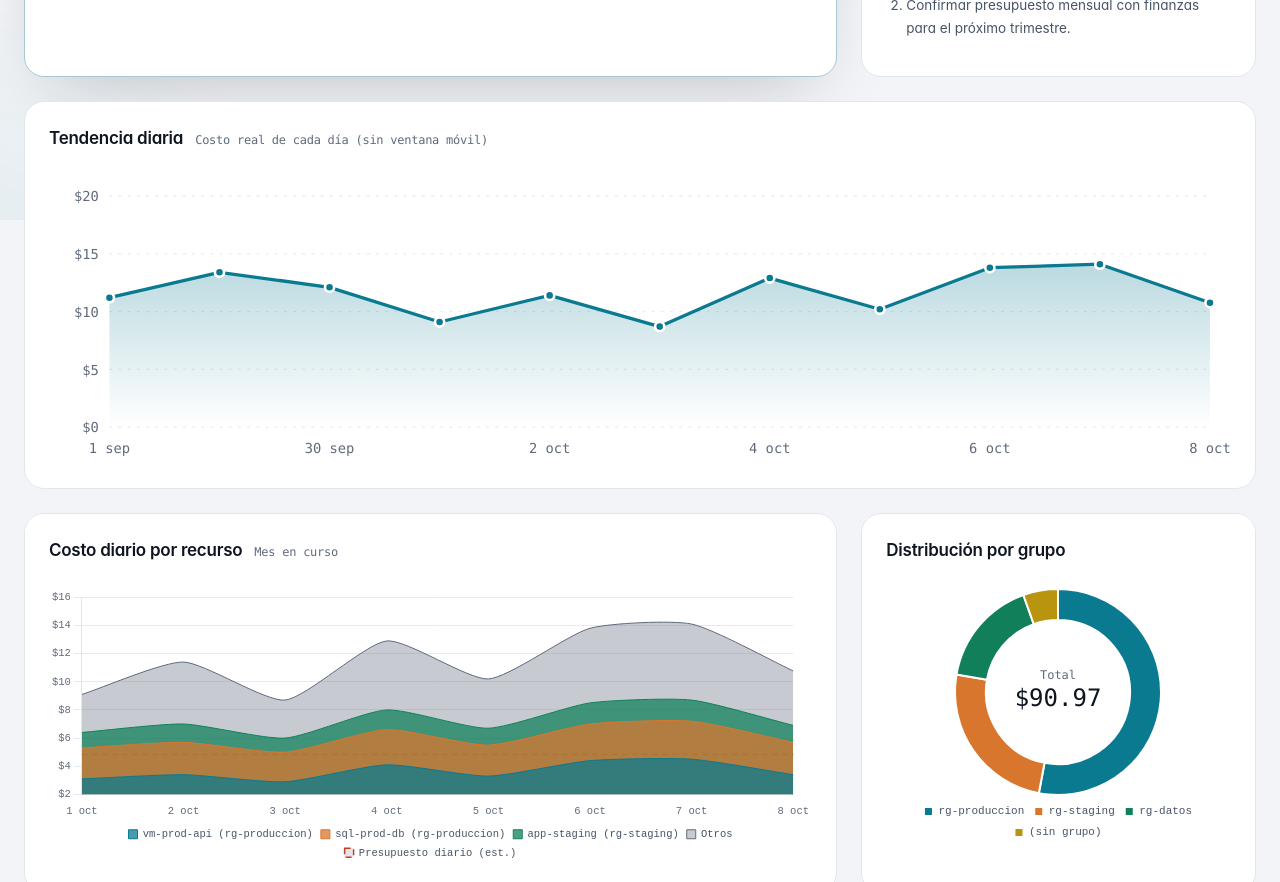
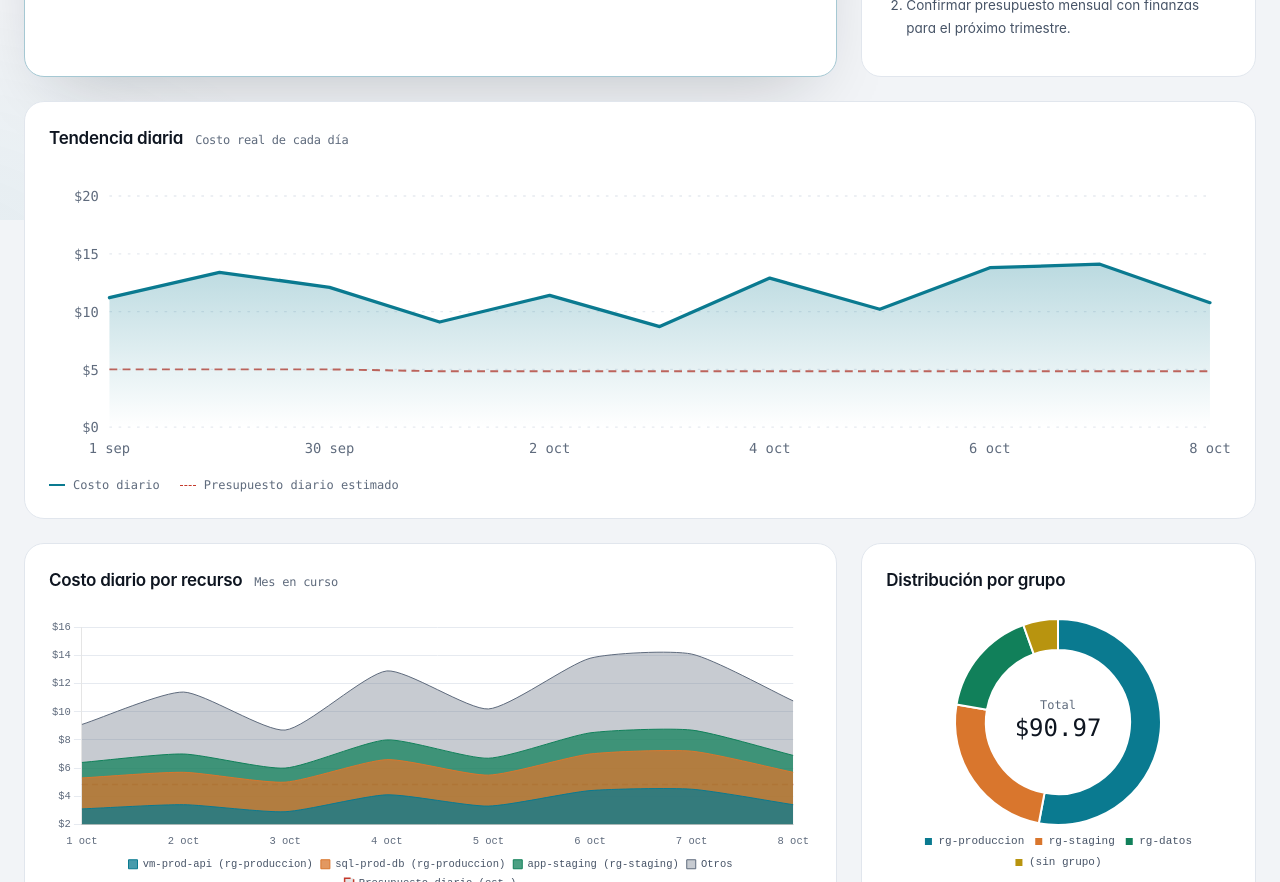
Before and after one commit to vicoscanseco/dashboard-cost-azure, a Vue app: page / in a window 1280 px wide. Shown: the part 580-1462 px from the top of the page. Built offline with nearby package versions, Linux system fonts and the light colour scheme.

Commit message:
feat: implement dynamic chart loading and enhance component interactions with new animations and budget tracking

```diff
--- a/src/App.vue
+++ b/src/App.vue
@@ -44,6 +44,7 @@ onMounted(load);
 
       <div class="grid">
         <HeroCard
+          id="card-hero"
           class="col-8"
           :mtd="mtd"
           :history="monthHistory"
@@ -53,12 +54,12 @@ onMounted(load);
         />
         <AnalysisCard class="col-4" :text="state.analysisText" />
 
-        <TrendCard class="col-12" :history="monthHistory" />
+        <TrendCard class="col-12" :history="monthHistory" :monthly-budget="state.data.monthlyBudget" />
 
         <MonthByResourceCard class="col-8" :month-by-resource="state.data.monthByResource" :monthly-budget="state.data.monthlyBudget" :theme-tick="themeTick" />
         <DonutCard class="col-4" :groups="state.data.byResourceGroup || []" :theme-tick="themeTick" />
 
-        <GroupsCard class="col-6" :groups="state.data.byResourceGroup || []" />
+        <GroupsCard id="card-groups" class="col-6" :groups="state.data.byResourceGroup || []" />
         <ServicesCard class="col-6" :services="state.data.byService || []" />
 
         <HeatmapCard
@@ -71,7 +72,7 @@ onMounted(load);
           empty-msg="Aún no hay historial por grupo disponible. Se necesitan al menos 2 días registrados."
         />
 
-        <ResourcesTableCard class="col-7" :resources="state.data.byResource || []" :resource-comparisons="state.data.resourceComparisons || []" />
+        <ResourcesTableCard id="card-resources" class="col-7" :resources="state.data.byResource || []" :resource-comparisons="state.data.resourceComparisons || []" />
         <MonthsCard
           class="col-5"
           :history="monthHistory"
--- a/src/components/AnomalyStrip.vue
+++ b/src/components/AnomalyStrip.vue
@@ -17,6 +17,19 @@ const badges = computed(() =>
   buildAnomalyBadges(props.groups, props.resources, props.history, props.monthlyBudget, props.monthToDateSoFar, props.monthlyFinals)
 );
 
+const TARGETS = { budget: 'card-hero', group: 'card-groups', resource: 'card-resources' };
+
+function goTo(b) {
+  const el = document.getElementById(TARGETS[b.kind]);
+  if (!el) return;
+  const calm = window.matchMedia('(prefers-reduced-motion: reduce)').matches;
+  el.scrollIntoView({ behavior: calm ? 'auto' : 'smooth', block: 'center' });
+  el.classList.remove('flash');
+  void el.offsetWidth; // reinicia la animación si se pulsa dos veces
+  el.classList.add('flash');
+  setTimeout(() => el.classList.remove('flash'), 1600);
+}
+
 function badgeText(b) {
   if (b.kind === 'budget') return `Proyección del mes ${fmtUSD(b.forecast)} supera el presupuesto (+${b.overPct}%)`;
   if (b.kind === 'group') return `${b.name} subió +${b.deltaPct}% (${fmtUSD(b.prevCost)} → ${fmtUSD(b.cost)})`;
@@ -26,10 +39,10 @@ function badgeText(b) {
 
 <template>
   <div v-if="badges.length" class="anomaly-strip rise">
-    <div v-for="(b, i) in badges" :key="i" :class="['anomaly-badge', b.critical ? 'sev-critical' : 'sev-warning']">
+    <button v-for="(b, i) in badges" :key="i" type="button" :class="['anomaly-badge', b.critical ? 'sev-critical' : 'sev-warning']" @click="goTo(b)">
       <component :is="b.critical ? PhWarningOctagon : PhWarning" class="anomaly-icon" :size="18" weight="bold" />
       <span>{{ badgeText(b) }}</span>
-    </div>
+    </button>
   </div>
 </template>
 
@@ -39,7 +52,11 @@ function badgeText(b) {
   display: flex; align-items: center; gap: var(--space-2);
   background: var(--surface-1); border: 1px solid var(--border); border-radius: var(--radius-md);
   padding: 10px 14px; font-size: var(--fs-sm); color: var(--text-primary);
+  font: inherit; font-size: var(--fs-sm); text-align: left; cursor: pointer;
+  transition: transform .2s var(--ease), border-color .2s var(--ease);
 }
+.anomaly-badge:hover { transform: translateY(-1px); }
+.anomaly-badge:active { transform: scale(0.98); }
 .anomaly-badge.sev-critical { background: var(--critical-bg); border-color: color-mix(in srgb, var(--critical) 40%, var(--border)); }
 .anomaly-badge.sev-warning { background: var(--warning-bg); border-color: color-mix(in srgb, var(--warning) 40%, var(--border)); }
 .sev-critical .anomaly-icon { color: var(--critical); }
--- a/src/components/TrendCard.vue
+++ b/src/components/TrendCard.vue
@@ -2,19 +2,32 @@
 import { computed, ref } from 'vue';
 import { fmtUSD, fmtDate } from '../lib/format.js';
 
-const props = defineProps({ history: { type: Array, default: () => [] } });
+const props = defineProps({
+  history: { type: Array, default: () => [] },
+  monthlyBudget: { type: Number, default: null }
+});
 
 const W = 900, H = 220, padL = 46, padR = 16, padT = 16, padB = 28;
 const innerW = W - padL - padR, innerH = H - padT - padB;
 
+// presupuesto diario estimado: presupuesto mensual entre los días de cada mes
+const budgetAt = (date) => {
+  if (!props.monthlyBudget) return null;
+  const d = new Date(date + 'T00:00:00');
+  return props.monthlyBudget / new Date(d.getFullYear(), d.getMonth() + 1, 0).getDate();
+};
+
 const niceMax = computed(() => {
-  const maxV = Math.max(...props.history.map((h) => h.total), 0);
+  const maxV = Math.max(...props.history.map((h) => Math.max(h.total, budgetAt(h.date) || 0)), 0);
   return maxV <= 0 ? 10 : Math.ceil((maxV * 1.15) / 5) * 5;
 });
 const x = (i) => padL + (innerW * i) / (props.history.length - 1);
 const y = (v) => padT + innerH - (innerH * v) / niceMax.value;
 
 const linePts = computed(() => props.history.map((h, i) => `${x(i)},${y(h.total)}`).join(' '));
+const budgetPts = computed(() =>
+  props.monthlyBudget ? props.history.map((h, i) => `${x(i)},${y(budgetAt(h.date))}`).join(' ') : ''
+);
 const areaPath = computed(() => {
   if (!props.history.length) return '';
   const pts = props.history.map((h, i) => `${x(i)},${y(h.total)}`).join(' L');
@@ -43,54 +56,65 @@ const summary = computed(() => {
   return `Tendencia diaria de ${fmtDate(hs[0].date)} a ${fmtDate(hs[hs.length - 1].date)}. Último día ${fmtUSD(hs[hs.length - 1].total)}. Máximo ${fmtUSD(max.total)} el ${fmtDate(max.date)}.`;
 });
 
-const tip = ref({ visible: false, x: 0, y: 0, text: '' });
-function showTip(h, i, evt) {
-  const svg = evt.target.closest('svg');
-  const rect = svg.getBoundingClientRect();
-  tip.value = {
-    visible: true,
-    x: x(i) * (rect.width / W),
-    y: y(h.total) * (rect.height / H),
-    text: `${fmtDate(h.date)}: ${fmtUSD(h.total)}`
-  };
+// Crosshair: solo cambia el estado cuando cambia el punto más cercano
+const hover = ref(null);
+const wrapEl = ref(null);
+function onMove(evt) {
+  const rect = evt.currentTarget.getBoundingClientRect();
+  const px = ((evt.clientX - rect.left) / rect.width) * W;
+  const i = Math.round(((px - padL) / innerW) * (props.history.length - 1));
+  const next = Math.max(0, Math.min(props.history.length - 1, i));
+  if (hover.value !== next) hover.value = next;
 }
-function hideTip() { tip.value.visible = false; }
+const hoverPoint = computed(() => (hover.value === null ? null : props.history[hover.value]));
+const tipStyle = computed(() => {
+  if (hover.value === null) return {};
+  const h = props.history[hover.value];
+  const left = (x(hover.value) / W) * 100;
+  return { left: left + '%', top: (y(h.total) / H) * 100 + '%' };
+});
 </script>
 
 <template>
   <div class="card card-trend">
-    <h2>Tendencia diaria <span class="sub">Costo real de cada día (sin ventana móvil)</span></h2>
-    <div class="trend-wrap">
+    <h2>Tendencia diaria <span class="sub">Costo real de cada día</span></h2>
+    <div ref="wrapEl" class="trend-wrap">
       <div v-if="!history.length" class="empty">Aún no hay suficiente historial. Vuelve mañana.</div>
       <div v-else-if="history.length === 1" class="empty">
         Solo hay un punto de historial ({{ fmtDate(history[0].date) }}: {{ fmtUSD(history[0].total) }}). Se necesitan al menos 2 días para una tendencia.
       </div>
       <template v-else>
         <svg :viewBox="`0 0 ${W} ${H}`" style="width:100%; height:auto; display:block;" role="img" :aria-label="summary">
-          <g v-for="(g, idx) in gridLines" :key="idx">
-            <line :x1="padL" :y1="g.y" :x2="W - padR" :y2="g.y" stroke="var(--grid)" stroke-width="1" stroke-dasharray="2 5" />
-            <text :x="padL - 8" :y="g.y + 4" text-anchor="end" font-size="10.5" font-family="var(--mono)" fill="var(--text-muted)">{{ g.label }}</text>
-          </g>
           <defs>
             <linearGradient id="trend-fill" x1="0" y1="0" x2="0" y2="1">
               <stop offset="0" stop-color="var(--series-1)" stop-opacity="0.28" />
               <stop offset="1" stop-color="var(--series-1)" stop-opacity="0" />
             </linearGradient>
           </defs>
+          <g v-for="(g, idx) in gridLines" :key="idx">
+            <line :x1="padL" :y1="g.y" :x2="W - padR" :y2="g.y" stroke="var(--grid)" stroke-width="1" stroke-dasharray="2 5" />
+            <text :x="padL - 8" :y="g.y + 4" text-anchor="end" font-size="10.5" font-family="var(--mono)" fill="var(--text-muted)">{{ g.label }}</text>
+          </g>
+          <polyline v-if="budgetPts" :points="budgetPts" fill="none" stroke="var(--critical)" stroke-width="1.5" stroke-dasharray="6 4" opacity="0.8" />
           <path :d="areaPath" fill="url(#trend-fill)" stroke="none" />
           <polyline :points="linePts" fill="none" stroke="var(--series-1)" stroke-width="2.5" stroke-linejoin="round" stroke-linecap="round" />
-          <circle
-            v-for="(h, i) in history"
-            :key="h.date"
-            :cx="x(i)" :cy="y(h.total)" r="3.5"
-            fill="var(--series-1)" stroke="var(--surface-1)" stroke-width="2"
-            style="cursor:pointer"
-            @mouseenter="(e) => showTip(h, i, e)"
-            @mouseleave="hideTip"
-          />
           <text v-for="(l, idx) in xLabels" :key="idx" :x="l.x" :y="H - 8" text-anchor="middle" font-size="10.5" font-family="var(--mono)" fill="var(--text-muted)">{{ l.label }}</text>
+
+          <g v-if="hoverPoint" pointer-events="none">
+            <line :x1="x(hover)" :x2="x(hover)" :y1="padT" :y2="padT + innerH" stroke="var(--text-muted)" stroke-width="1" stroke-dasharray="3 3" />
+            <circle :cx="x(hover)" :cy="y(hoverPoint.total)" r="5" fill="var(--series-1)" stroke="var(--surface-1)" stroke-width="2.5" />
+          </g>
+          <rect :x="padL" :y="padT" :width="innerW" :height="innerH" fill="transparent" @mousemove="onMove" @mouseleave="hover = null" />
         </svg>
-        <div class="tooltip" :style="{ opacity: tip.visible ? 1 : 0, left: tip.x + 'px', top: tip.y + 'px' }">{{ tip.text }}</div>
+        <div v-if="hoverPoint" class="tooltip" :style="tipStyle">
+          <span class="tip-date">{{ fmtDate(hoverPoint.date) }}</span>
+          <span class="tip-value">{{ fmtUSD(hoverPoint.total) }}</span>
+          <span v-if="monthlyBudget" class="tip-budget">presupuesto {{ fmtUSD(budgetAt(hoverPoint.date)) }}</span>
+        </div>
+        <div v-if="monthlyBudget" class="legend">
+          <span class="swatch line"></span>Costo diario
+          <span class="swatch dash"></span>Presupuesto diario estimado
+        </div>
       </template>
     </div>
   </div>
@@ -100,15 +124,21 @@ function hideTip() { tip.value.visible = false; }
 .trend-wrap { position: relative; }
 .tooltip {
   position: absolute;
-  transform: translate(-50%, -130%);
+  transform: translate(-50%, calc(-100% - 14px));
+  display: flex; flex-direction: column; gap: 2px;
   background: var(--text-primary);
   color: var(--surface-1);
-  font-size: var(--fs-xs);
   font-family: var(--mono);
-  padding: 4px 8px;
+  padding: 8px 10px;
   border-radius: var(--radius-sm);
   pointer-events: none;
-  transition: opacity .1s ease;
   white-space: nowrap;
 }
+.tip-date { font-size: 11px; opacity: 0.7; }
+.tip-value { font-size: var(--fs-base); font-weight: 600; }
+.tip-budget { font-size: 11px; opacity: 0.7; }
+.legend { display: flex; align-items: center; gap: var(--space-2); margin-top: var(--space-3); font-size: var(--fs-xs); color: var(--text-muted); font-family: var(--mono); }
+.swatch { width: 16px; height: 0; display: inline-block; }
+.swatch.line { border-top: 2.5px solid var(--series-1); }
+.swatch.dash { border-top: 1.5px dashed var(--critical); margin-left: var(--space-3); }
 </style>
--- a/src/style.css
+++ b/src/style.css
@@ -134,6 +134,11 @@ body::before {
   font-size: var(--fs-sm);
   padding: var(--space-4) 0;
 }
+.card.flash { animation: flash 1.6s var(--ease) 0s 1 normal none; }
+@keyframes flash {
+  0%, 60% { border-color: var(--series-1); box-shadow: 0 0 0 4px rgba(var(--series-1-rgb), 0.18); }
+  100% { box-shadow: 0 0 0 0 transparent; }
+}
 .sr-only { position: absolute; width: 1px; height: 1px; margin: -1px; padding: 0; overflow: hidden; clip: rect(0 0 0 0); white-space: nowrap; border: 0; }
 :focus-visible { outline: 2px solid var(--series-1); outline-offset: 2px; }
 
```
Also changed, not shown: src/components/DonutCard.vue (+7 -3 lines), src/components/MonthByResourceCard.vue (+7 -3 lines), src/components/MonthsCard.vue (+7 -3 lines), src/lib/chart.js (added, +15 -0 lines), src/main.js (+0 -7 lines).
